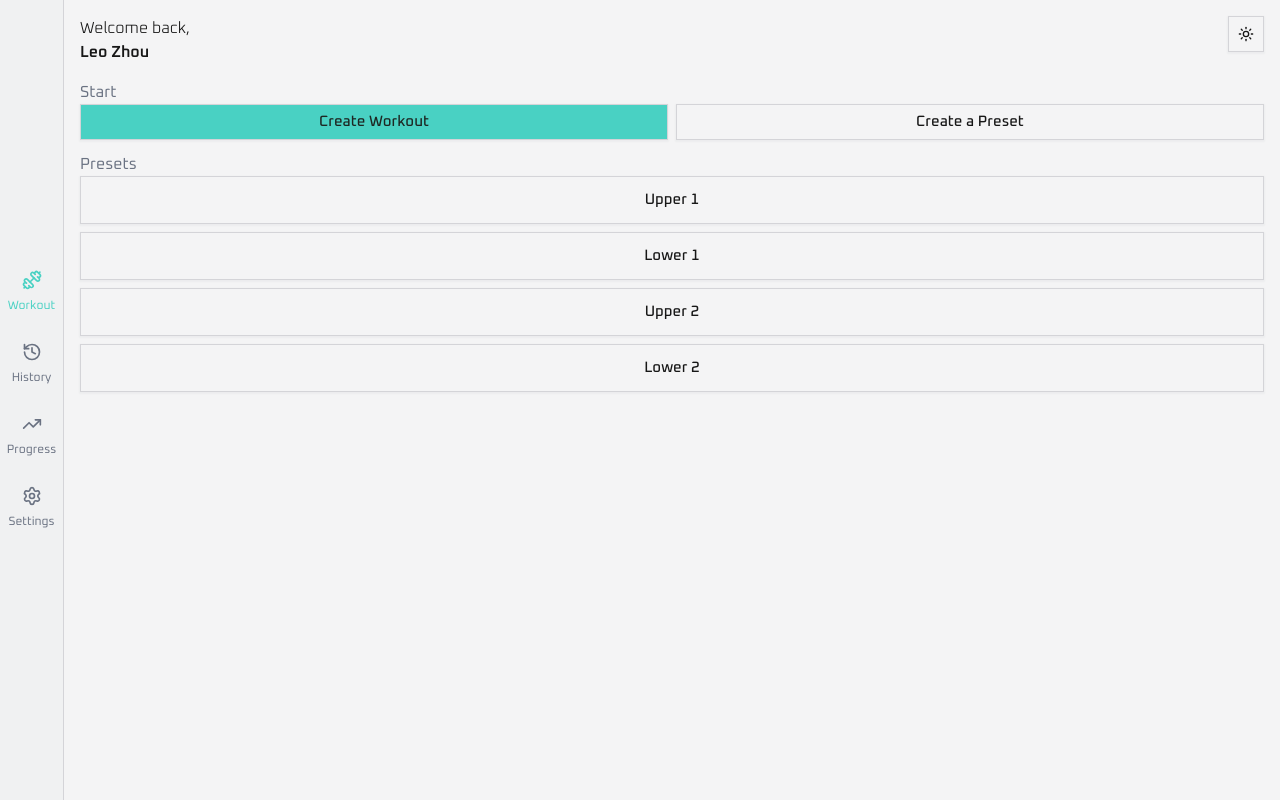
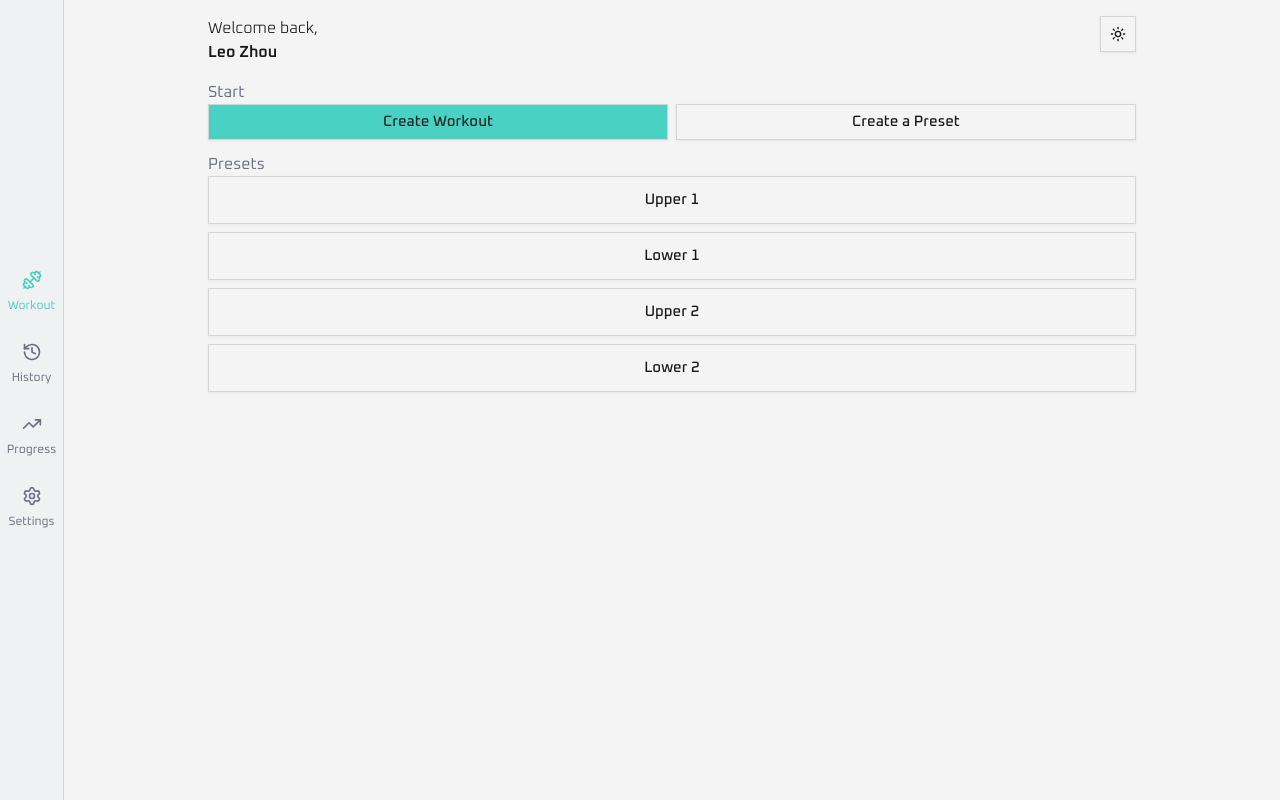
Before and after one commit to laoz40/Horus, a Next.js app: page / in a window 1280 px wide. Built offline with nearby package versions, Linux system fonts and the light colour scheme.

Commit message:
style: Apply consistent max-width to layouts on larger screens

```diff
--- a/app/(navbar)/layout.tsx
+++ b/app/(navbar)/layout.tsx
@@ -9,7 +9,9 @@ export default function NavLayout({
 	return (
 		<div className="flex flex-col md:flex-row flex-1 min-h-0">
 			<main className="flex-1 overflow-y-auto no-scrollbar flex flex-col w-full align-center relative">
-				{children}
+				<div className="w-full max-w-5xl mx-auto px-4 md:px-6 lg:px-8 flex flex-col flex-1">
+					{children}
+				</div>
 			</main>
 			<NavigationMenuMobile />
 		</div>
--- a/app/(no-navbar)/layout.tsx
+++ b/app/(no-navbar)/layout.tsx
@@ -8,7 +8,9 @@ export default function NoNavLayout({
 	return (
 		<>
 			<main className="flex-1 overflow-hidden no-scrollbar flex flex-col w-full align-center relative">
-				{children}
+				<div className="w-full max-w-5xl mx-auto px-4 md:px-6 lg:px-8 flex flex-col flex-1">
+					{children}
+				</div>
 			</main>
 		</>
 	);
```
